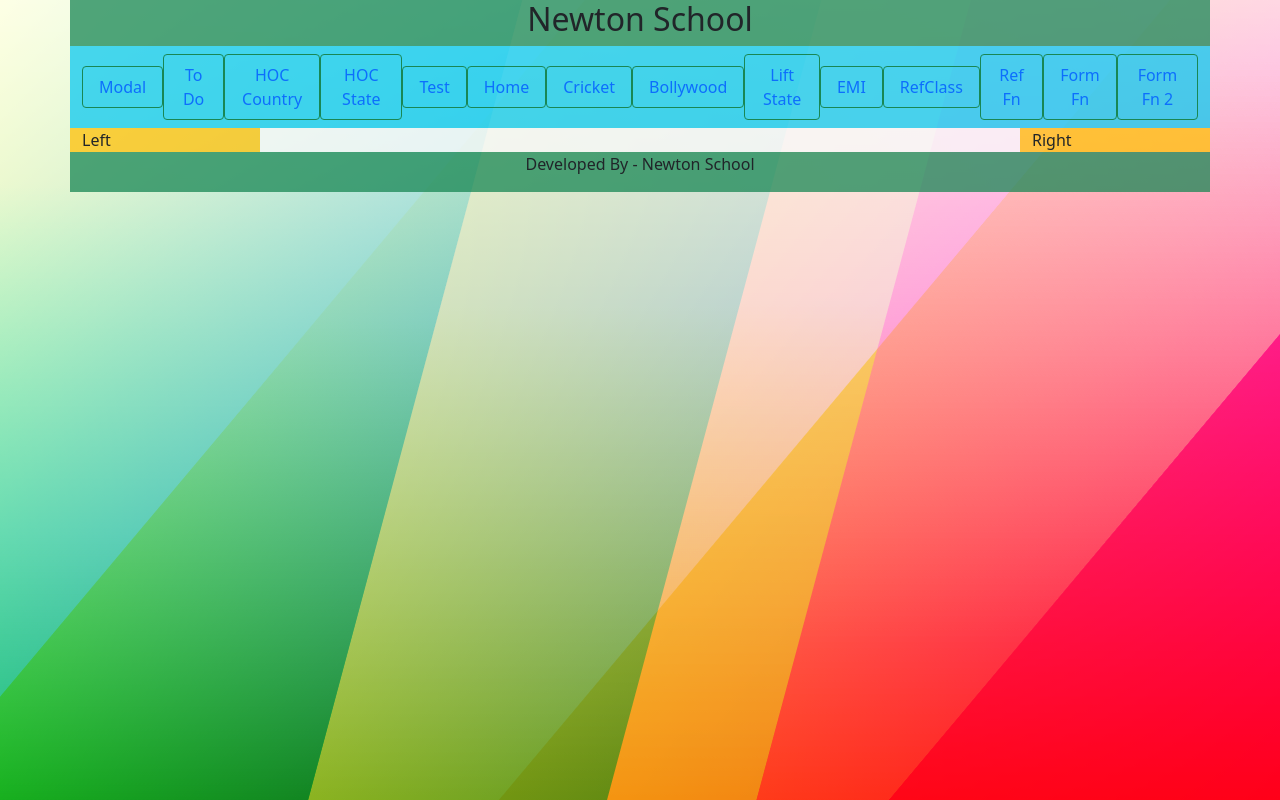
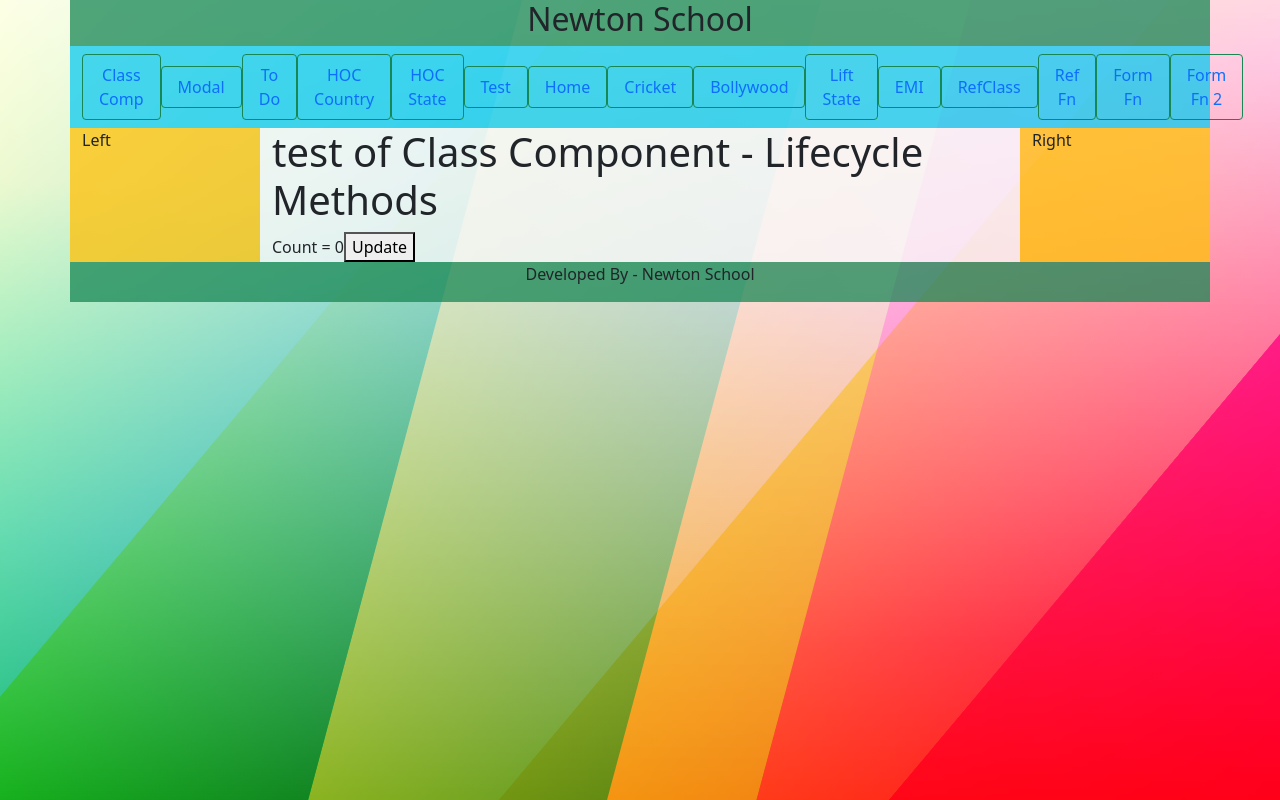
Before and after one commit to himadameen/react_practice, a React (Create React App) app: page /classcomp in a window 1280 px wide. Built offline with nearby package versions, Linux system fonts and the light colour scheme.

Commit message:
17th May 2022 - Session

```diff
--- a/src/App.js
+++ b/src/App.js
@@ -17,6 +17,7 @@ import HOC_Country from './hoc/HOC_Country';
 import HOC_State from './hoc/HOC_State';
 import ToDo from './ToDo';
 import ModalComp from './Modal';
+import ClassComp from './ClassComp';
 
 import Header from './common/Header';
 import Menubar from './common/Menubar';
@@ -48,6 +49,7 @@ function App() {
               <Route path='/hocstate' element={<HOC_State/>}/>
               <Route path='/todo' element={<ToDo />}/>
               <Route path='/modal' element={<ModalComp />}/>
+              <Route path='/classcomp' element={<ClassComp />}/>
 
             </Routes>
           </div>
--- /dev/null
+++ b/src/ClassComp.js
@@ -0,0 +1,103 @@
+import { render } from '@testing-library/react';
+import React from 'react';
+
+class ClassComp extends React.Component {
+    constructor() {
+        super();
+        console.log('constructor------------------')
+        this.state = {
+            count:0
+        }
+    }
+    updateCount = () => {
+        console.log('-----------update-----------------')
+        this.setState({
+            count: this.state.count + 1
+        })
+    }
+    componentDidMount () {
+        console.log('my tkt booked for component did mount');
+        //var ret - setInterval
+
+        //api call
+        //update state varible
+
+        // fetch('url') - json format for rest API
+
+    }
+    componentDidUpdate() {
+        console.log('my tkt booked for component did update');
+    }
+
+
+    componentWillUnmount() {
+        // clearInterval(ret)
+        console.log('------------unmount---------------');
+    }
+
+
+
+    render() {
+        console.log('------------------render-----------------');
+        return(
+            <>
+                <h1>test of Class Component - Lifecycle Methods</h1>
+                Count = {this.state.count}
+                <button onClick={this.updateCount}>Update</button>
+
+
+                {/* //loader at begining
+                //actual data */}
+            </>
+        )
+    }
+}
+
+export default ClassComp;
+
+
+
+
+// UNSAFE_componentWillMount
+    // UNSAFE_componentWillReceiveProps
+    // UNSAFE_componentWillUpdate
+
+
+
+// LifeCycle Methods in Class Component
+
+
+//     phase 1 - mounting
+// *****constructor - all initializations
+// getDerivedStateFromProps - inclusion of props variables
+// *****render - jsx handling
+// *****componentDidMount - just after first dom creation
+
+
+// custom fn triggered - state got updated, props updation
+
+
+//     phase 2 - re-rendering
+//     getDerivedStateFromProps
+//     shouldComponentUpdate - comparing virtual dom
+//     *****render - jsx
+//     getSnapshotbeforeUpdate
+//     *****componentDidMount - after every re-rendering
+
+
+//     phase 3 - unmounting
+//     *****componentWillUnmount - just before component unmounting
+
+
+// constructor
+// render
+// componentDidMount
+// render
+// componentDidMount
+// render
+// componentDidMount
+// render
+// componentDidMount
+// render
+// componentDidMount
+// componentWillUnmount
--- a/src/common/Menubar.js
+++ b/src/common/Menubar.js
@@ -8,6 +8,7 @@ const Menubar = ()=>{
             <div className='row bg-info bg-opacity-75'>
             <div className='col-12 text-center'>
                 <Navbar>
+                    <Link to='/classcomp' className='nav-link btn btn-outline-success'>Class Comp</Link>
                     <Link to='/modal' className='nav-link btn btn-outline-success'>Modal</Link>
                     <Link to='/todo' className='nav-link btn btn-outline-success'>To Do</Link>
                     <Link to='/hoccountry' className='nav-link btn btn-outline-success'>HOC Country</Link>
```
